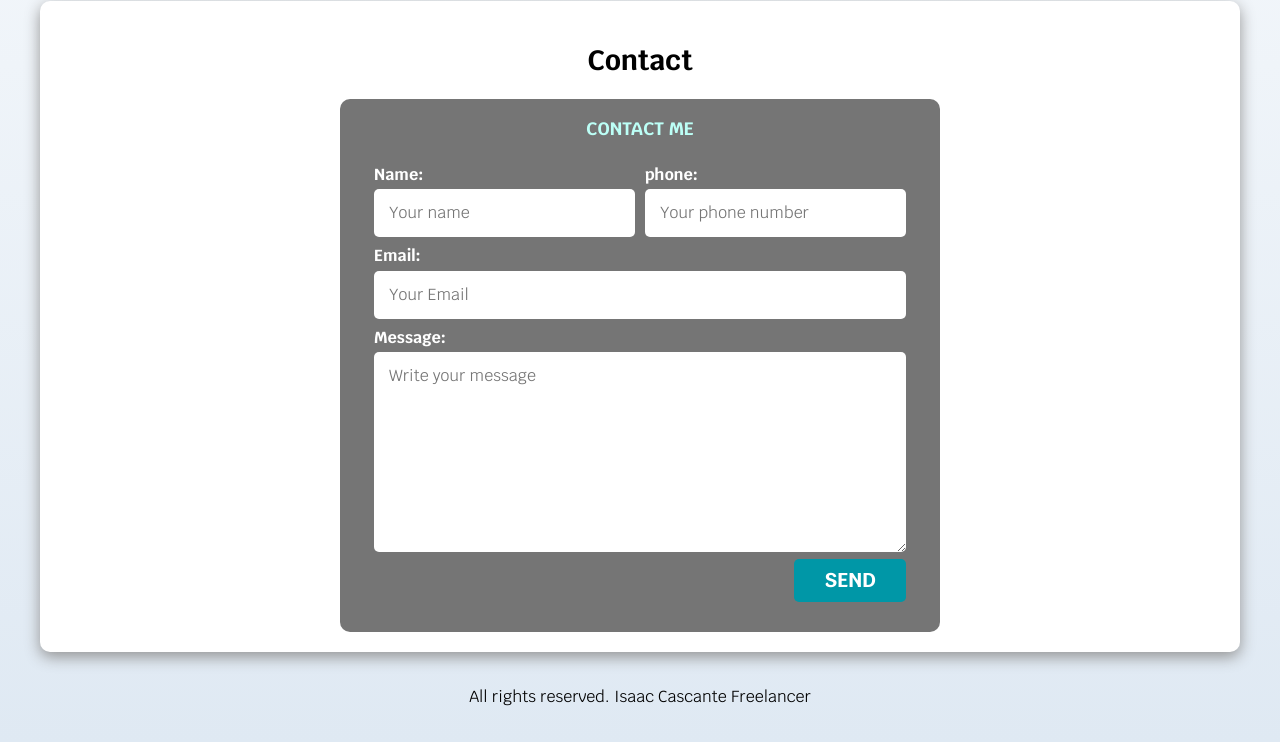
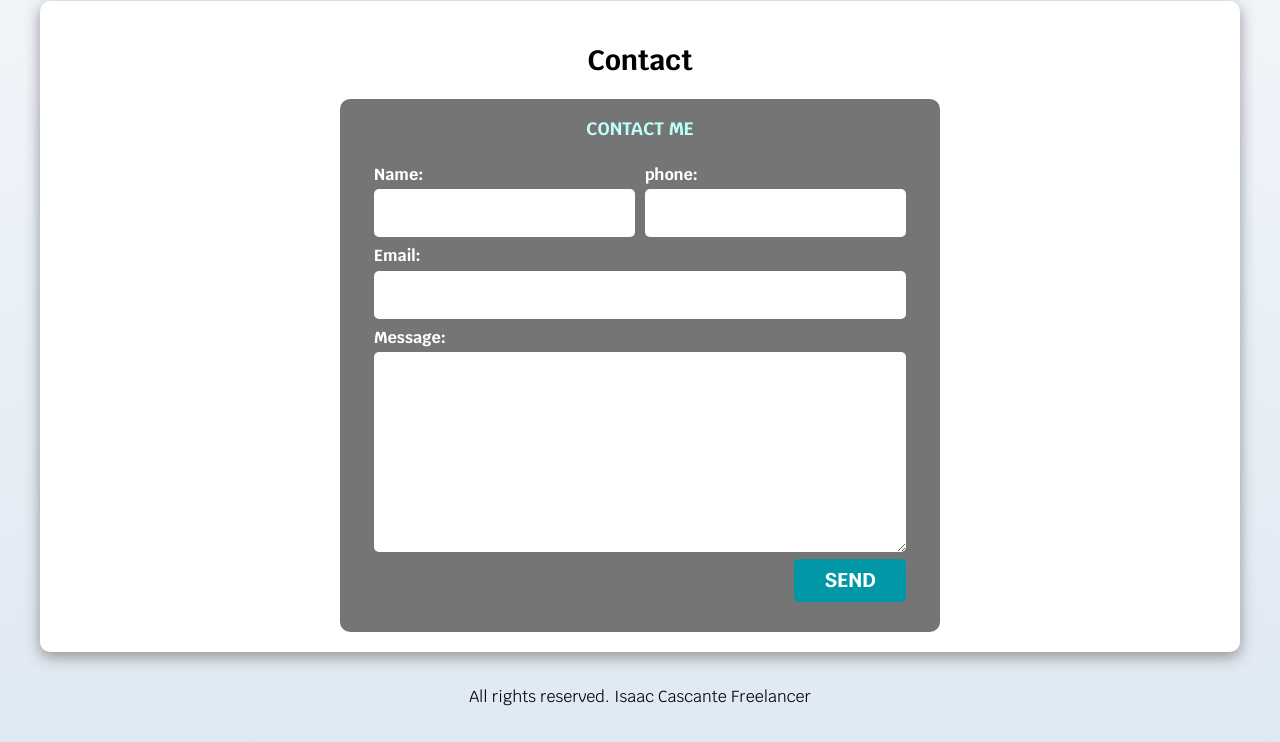
Before and after one commit to Sacklen09/Contact, a website: page contacto.html in a window 1280 px wide. Shown: the part 612-1354 px from the top of the page. Drawn offline with Linux system fonts and the light colour scheme.

Commit message:
Update contacto.html

```diff
--- a/contacto.html
+++ b/contacto.html
@@ -51,19 +51,19 @@
                     <div class="contenedor-campos">
                         <div class="campo">
                             <label for="nombre">Name:</label>
-                            <input id="nombre" class="input-text" type="text" placeholder="Your name" required>
+                            <input id="nombre" class="input-text" type="text" name="Your name" required>
                         </div>
                         <div class="campo">
                             <label for="telefono">phone:</label>
-                            <input id="telefono" class="input-text" type="tel" placeholder="Your phone number">
+                            <input id="telefono" class="input-text" type="tel" name="Your phone number">
                         </div>
                         <div class="campo">
                             <label for="email">Email:</label>
-                            <input id="email" class="input-text" type="email" placeholder="Your Email" required>
+                            <input id="email" class="input-text" type="email" name="Your Email" required>
                         </div>
                         <div class="campo">
                             <label for="mensaje">Message:</label>
-                            <textarea id="mensaje" class="input-text" placeholder="Write your message" required></textarea>
+                            <textarea id="mensaje" class="input-text" name="Write your message" required></textarea>
                         </div>
                     </div> <!--contenedor-campos-->
                     <div class="alinear-derecha flex">
```
